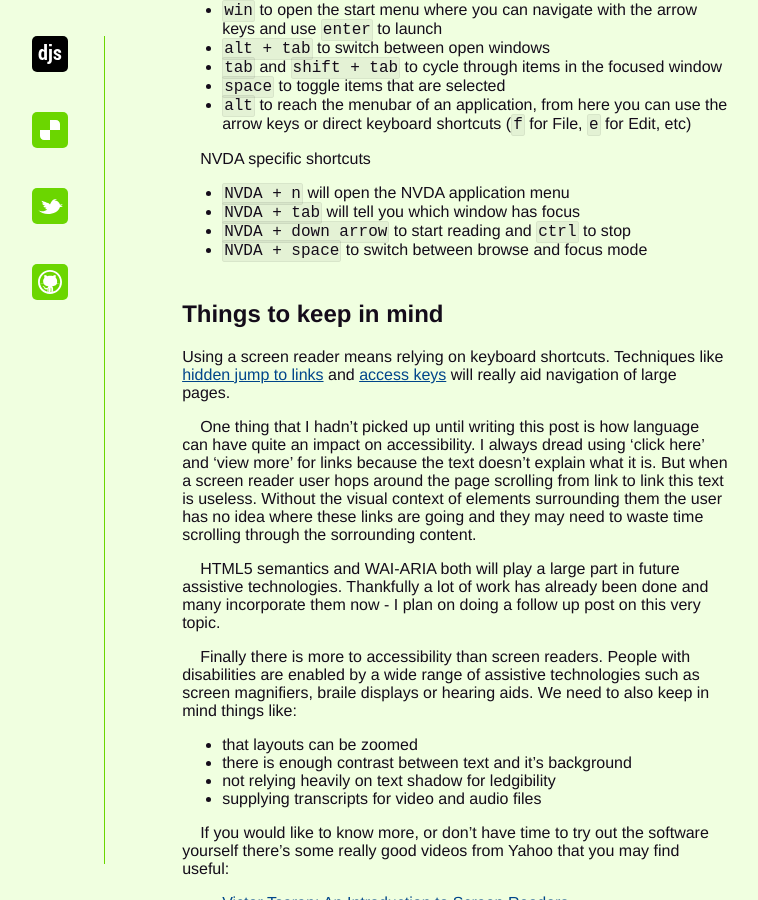
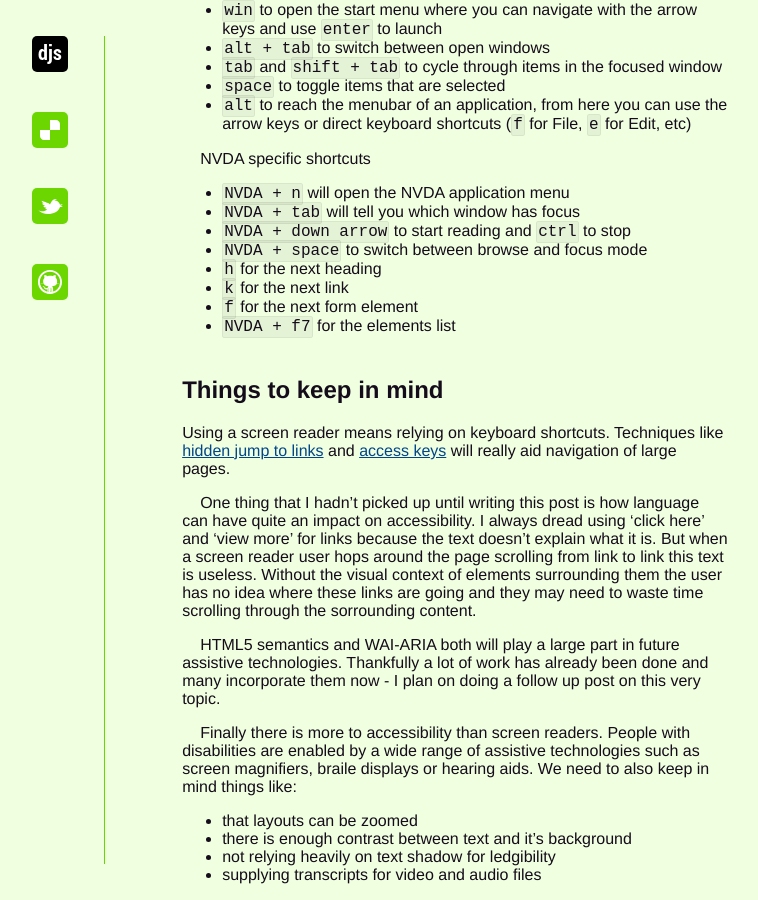
Before and after one commit to danshearmur/site, a Jekyll site: the page built from _posts/2012-05-11-Hands-on-with-a-couple-of-assistive-tools-to-better-understand-what-makes-a-website-accessible.md, in a window 1280 px wide and 900 px high, scrolled down 3546 px. Shown: the whole window, without its empty margins (4-762 px from the left). Built offline with Jekyll 4.4.1, drawn with Linux system fonts in a browser that asks for light colours; some web fonts are replaced.

Commit message:
edits edits

```diff
--- a/_posts/2012-05-11-Hands-on-with-a-couple-of-assistive-tools-to-better-understand-what-makes-a-website-accessible.md
+++ b/_posts/2012-05-11-Hands-on-with-a-couple-of-assistive-tools-to-better-understand-what-makes-a-website-accessible.md
@@ -86,6 +86,10 @@ NVDA specific shortcuts
 * `NVDA + tab` will tell you which window has focus
 * `NVDA + down arrow` to start reading and `ctrl` to stop
 * `NVDA + space` to switch between browse and focus mode
+* `h` for the next heading
+* `k` for the next link
+* `f` for the next form element
+* `NVDA + f7` for the elements list
 
 ## Things to keep in mind
 
```
